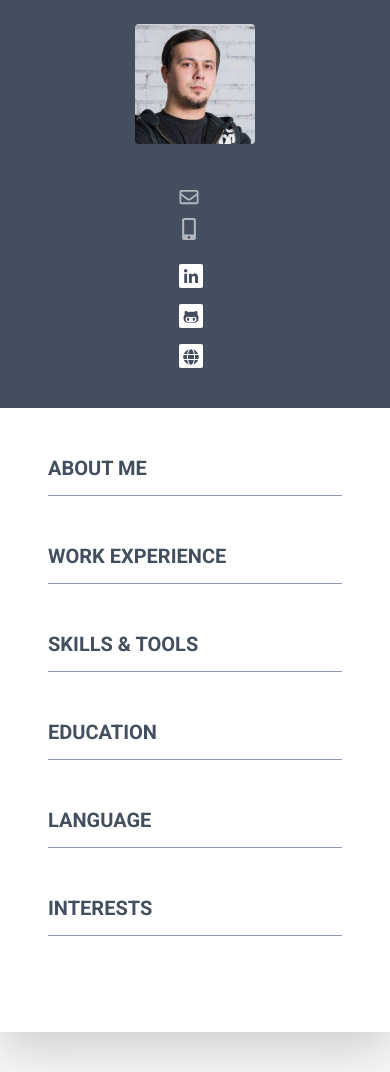
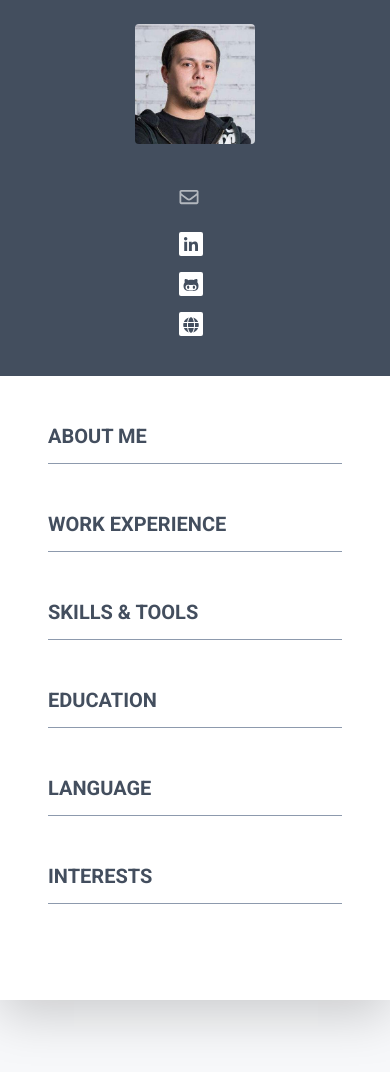
Before and after one commit to JavaTheHutt89/portfolio_site, a Django app: page / in a window 390 px wide. Shown: the top 1072 px of the page. Run offline with Django 3.2, Linux system fonts and the light colour scheme; data that the repository does not hold is empty; some libraries are stand-ins or nearby versions.

Commit message:
deleted phone number

```diff
--- a/templates/core/core.html
+++ b/templates/core/core.html
@@ -14,7 +14,6 @@
 						    <div class="title mb-3">{{ info.position }}</div>
 						    <ul class="list-unstyled">
 							    <li class="mb-2"><a href="mailto:{{ info.email }}" target="_blank"><i class="far fa-envelope fa-fw mr-2" data-fa-transform="grow-3"></i>{{ info.email }}</a></li>
-							    <li><a href="#" target="_blank"><i class="fas fa-mobile-alt fa-fw mr-2" data-fa-transform="grow-6"></i>{{ info.phone_number }}</a></li>
 						    </ul>
 					    </div><!--//primary-info-->
 					    <div class="secondary-info ml-md-auto mt-2">
```
